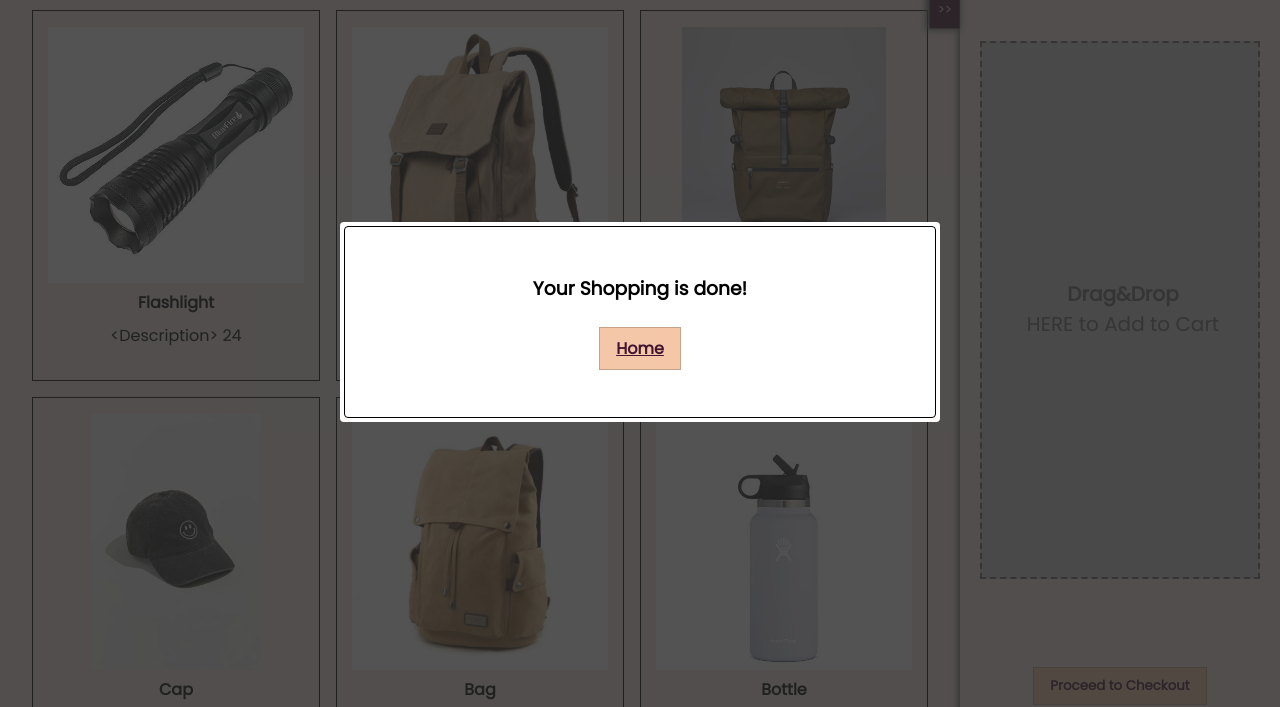
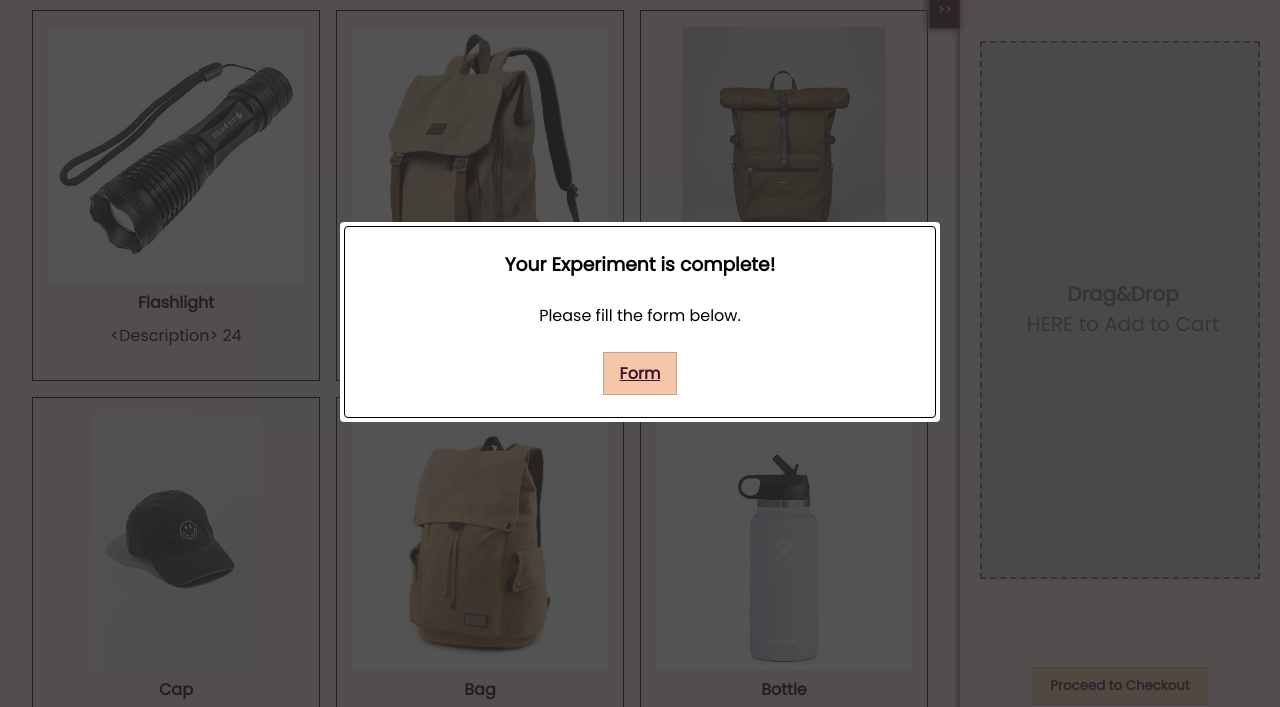
Before and after one commit to HumanChwan/your-signe, a website: page public/base.html in a window 1280 px wide. Both pictures are taken after a click on the button "Proceed to Checkout". Shown: the part 78-785 px from the top of the page. Drawn offline with Linux system fonts and the light colour scheme.

Commit message:
proceed to checkout modal updated

```diff
--- a/public/base.html
+++ b/public/base.html
@@ -57,8 +57,10 @@
     <div class="gray-cover hide">
       <div class="proceed-to-checkout-modal">
         <div class="modal-border">
-          <h3>Your Shopping is done!</h3>
-          <a href="/" class="index-btn">Home</a>
+            <h3>Your Experiment is complete!</h3>
+            <p>Please fill the form below.</p>
+            <!-- TODO: Rohan fill this url -->
+          <a href="#" class="index-btn">Form</a>
         </div>
       </div>
     </div>
```
Also changed, not shown: public/center.html (+4 -2 lines), public/home.html (+4 -2 lines).
